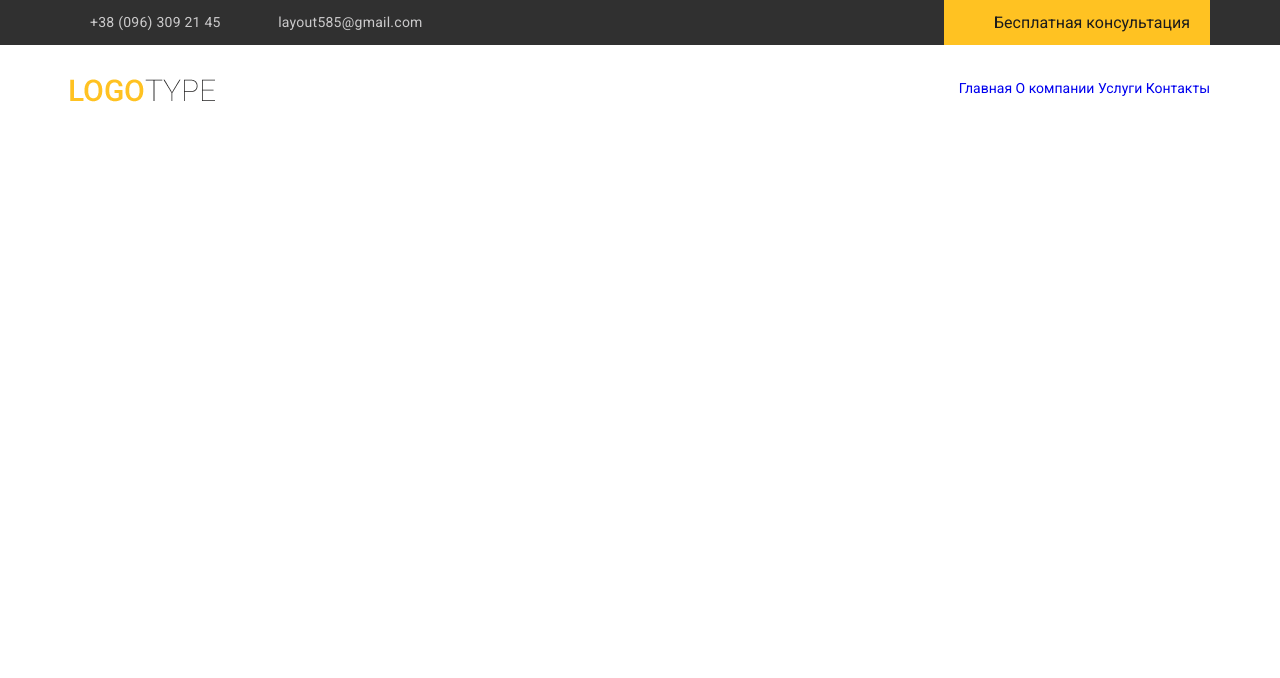
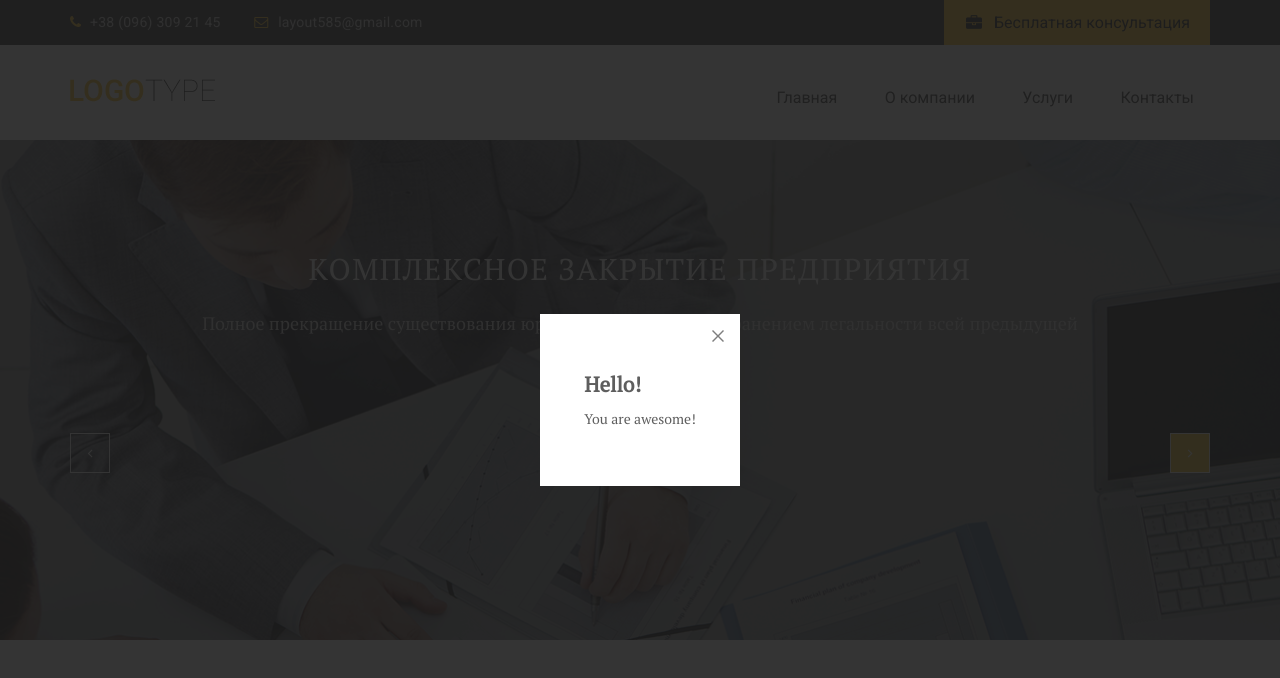
Before and after one commit to itsAlexey/Sites, a plain HTML site: page Сайт LogoType/index.html in a window 1280 px wide. Both pictures are taken after a click on the link "Бесплатная консультация". Drawn offline with nearby package versions, Linux system fonts and the light colour scheme.

Commit message:
Чекпоинт

```diff
--- /dev/null
+++ b/Сайт LogoType/CSS/fonts.css
@@ -0,0 +1,54 @@
+@font-face {
+  font-family: 'icomoon';
+  src:  url('../fonts/icomoon.eot?cjovjo');
+  src:  url('../fonts/icomoon.eot?cjovjo#iefix') format('embedded-opentype'),
+    url('../fonts/icomoon.ttf?cjovjo') format('truetype'),
+    url('../fonts/icomoon.woff?cjovjo') format('woff'),
+    url('../fonts/icomoon.svg?cjovjo#icomoon') format('svg');
+  font-weight: normal;
+  font-style: normal;
+  font-display: block;
+}
+
+[class^="icon-"], [class*=" icon-"] {
+  /* use !important to prevent issues with browser extensions that change fonts */
+  font-family: 'icomoon' !important;
+  speak: never;
+  font-style: normal;
+  font-weight: normal;
+  font-variant: normal;
+  text-transform: none;
+  line-height: 1;
+
+  /* Better Font Rendering =========== */
+  -webkit-font-smoothing: antialiased;
+  -moz-osx-font-smoothing: grayscale;
+}
+
+.icon-envelope-o:before {
+  content: "\f003";
+}
+.icon-check:before {
+  content: "\f00c";
+}
+.icon-map-marker:before {
+  content: "\f041";
+}
+.icon-phone:before {
+  content: "\f095";
+}
+.icon-briefcase:before {
+  content: "\f0b1";
+}
+.icon-angle-left:before {
+  content: "\f104";
+}
+.icon-angle-right:before {
+  content: "\f105";
+}
+.icon-quotes-right:before {
+  content: "\e978";
+}
+.icon-menu:before {
+  content: "\e9bd";
+}
--- /dev/null
+++ b/Сайт LogoType/CSS/slick.css
@@ -0,0 +1,119 @@
+/* Slider */
+.slick-slider
+{
+    position: relative;
+
+    display: block;
+    box-sizing: border-box;
+
+    -webkit-user-select: none;
+       -moz-user-select: none;
+        -ms-user-select: none;
+            user-select: none;
+
+    -webkit-touch-callout: none;
+    -khtml-user-select: none;
+    -ms-touch-action: pan-y;
+        touch-action: pan-y;
+    -webkit-tap-highlight-color: transparent;
+}
+
+.slick-list
+{
+    position: relative;
+
+    display: block;
+    overflow: hidden;
+
+    margin: 0;
+    padding: 0;
+}
+.slick-list:focus
+{
+    outline: none;
+}
+.slick-list.dragging
+{
+    cursor: pointer;
+    cursor: hand;
+}
+
+.slick-slider .slick-track,
+.slick-slider .slick-list
+{
+    -webkit-transform: translate3d(0, 0, 0);
+       -moz-transform: translate3d(0, 0, 0);
+        -ms-transform: translate3d(0, 0, 0);
+         -o-transform: translate3d(0, 0, 0);
+            transform: translate3d(0, 0, 0);
+}
+
+.slick-track
+{
+    position: relative;
+    top: 0;
+    left: 0;
+
+    display: block;
+    margin-left: auto;
+    margin-right: auto;
+}
+.slick-track:before,
+.slick-track:after
+{
+    display: table;
+
+    content: '';
+}
+.slick-track:after
+{
+    clear: both;
+}
+.slick-loading .slick-track
+{
+    visibility: hidden;
+}
+
+.slick-slide
+{
+    display: none;
+    float: left;
+
+    height: 100%;
+    min-height: 1px;
+}
+[dir='rtl'] .slick-slide
+{
+    float: right;
+}
+.slick-slide img
+{
+    display: block;
+}
+.slick-slide.slick-loading img
+{
+    display: none;
+}
+.slick-slide.dragging img
+{
+    pointer-events: none;
+}
+.slick-initialized .slick-slide
+{
+    display: block;
+}
+.slick-loading .slick-slide
+{
+    visibility: hidden;
+}
+.slick-vertical .slick-slide
+{
+    display: block;
+
+    height: auto;
+
+    border: 1px solid transparent;
+}
+.slick-arrow.slick-hidden {
+    display: none;
+}
--- a/Сайт LogoType/CSS/style.css
+++ b/Сайт LogoType/CSS/style.css
@@ -1,4 +1,5 @@
 * {
+  outline: none;
   box-sizing: border-box;
 }
 a {
@@ -44,30 +45,160 @@ body {
   background-color: #ffc222;
   padding: 5px 20px 4px 50px;
   font-size: 16px;
+  position: relative;
+}
+.header__btn::before {
+  content: "\f0b1";
+  font-family: "icomoon";
+  position: absolute;
+  left: 22px;
+  color: #1b1b1b;
 }
 .header__phone,
 .header__email {
   color: #cbcacb;
   letter-spacing: 0.25px;
   line-height: 45px;
+  position: relative;
 }
 .header__phone {
   padding-left: 20px;
   padding-right: 30px;
 }
+.header__phone::before {
+  content: "\f095";
+  font-family: "icomoon";
+  position: absolute;
+  left: 0;
+  color: #ffc222;
+}
 .header__email {
   padding-left: 24px;
+}
+.header__email::before {
+  content: "\f003";
+  font-family: "icomoon";
+  position: absolute;
+  left: 0;
+  color: #ffc222;
 }
 .header__content {
   padding: 34px 0px 23px;
 }
 .header__content-inner {
-    display: flex;
-    justify-content: space-between;
+  display: flex;
+  justify-content: space-between;
 }
 .menu li {
   display: inline-block;
 }
+.menu a {
+  color: #323232;
+  font-size: 16px;
+  line-height: 36px;
+  border: 1px solid transparent;
+  padding-left: 17px;
+  padding-right: 15px;
+}
+.menu a:hover {
+  border-color: #ffc222;
+  transition: all 0.5s;
+}
+.menu li + li {
+  padding-left: 10px;
+}
+#modal {
+  display: none;
+}
+.slider {
+  background-image: url(../img/slider_fon.jpg);
+  background-repeat: no-repeat;
+  background-size: cover;
+  background-position: center;
+  min-height: 500px;
+}
+.slider__inner {
+  text-align: center;
+  padding: 110px;
+  min-width: 665px;
+  margin: 0 auto;
+}
+.slider__title {
+  text-transform: uppercase;
+  font-size: 30px;
+  line-height: 1.3;
+  color: white;
+  font-weight: 500;
+  letter-spacing: 1.5px;
+  margin-bottom: 22px;
+}
+.slider__text {
+  font-size: 18px;
+  line-height: 24px;
+  color: #d3d2d2;
+  margin-bottom: 50px;
+}
+.slider__btn {
+  font-size: 14px;
+  line-height: 24px;
+  color: #fff;
+  font-weight: 500;
+  border: 1px solid #ffc222;
+  border-right: 21px solid #ffc222;
+  padding: 7px 20px;
+  font-family: "Roboto", sans-serif;
+}
+.default__btn {
+  font-size: 14px;
+  line-height: 24px;
+  color: #fff;
+  font-weight: 500;
+  border: 1px solid #ffc222;
+  border-right: 21px solid #ffc222;
+  padding: 7px 20px;
+  font-family: "Roboto", sans-serif;
+}
+.default__btn::after {
+  content: "\f105";
+  position: absolute;
+  font-family: "icomoon";
+  padding-left: 28px;
+}
+.slider_inner {
+  position: relative;
+}
+.slick-btn {
+  position: absolute;
+  top: 70%;
+  height: 40px;
+  width: 40px;
+  border: 1px solid #fff;
+  /* background-color: transparent; Не обязательно*/
+  z-index: 2;
+  cursor: pointer;
+  outline: none;
+  background-color: #f3c222;
+}
+.slick-next {
+  right: 0%;
+}
+.slick-prev {
+  left: 0%;
+}
+.slick-btn.slick-disabled {
+  cursor: default;
+  background-color: transparent;
+}
+.slick-next:before {
+  font-family: "icomoon";
+  color: #fff;
+  content: "\f105";
+}
+.slick-prev:before {
+  font-family: "icomoon";
+  color: #fff;
+  content: "\f104";
+}
 
 /* font-family: 'PT Serif', serif;
-  font-family: 'Roboto', sans-serif; */
+   */
--- /dev/null
+++ b/Сайт LogoType/JS/main.js
@@ -0,0 +1,7 @@
+$(function () {
+    $('.slider__inner').slick({
+        nextArrow: '<button type="button" class="slick-btn slick-next"></button>',
+        prevArrow: '<button type="button" class="slick-btn slick-prev"></button>',
+        infinite: false
+    });
+});
--- a/Сайт LogoType/index.html
+++ b/Сайт LogoType/index.html
@@ -6,8 +6,12 @@
     <title>Document</title>
     <link
       href="https://fonts.googleapis.com/css2?family=PT+Serif&family=Roboto:wght@400;500&display=swap"
-      rel="stylesheet"/>
+      rel="stylesheet"
+    />
+    <link rel="stylesheet" href="CSS/slick.css" />
     <link rel="stylesheet" href="CSS/normalize.css" />
+    <link rel="stylesheet" href="CSS/fonts.css" />
+    <link rel="stylesheet" href="CSS/jquery.fancybox.min.css" />
     <link rel="stylesheet" href="CSS/style.css" />
   </head>
   <body>
@@ -16,9 +20,16 @@
         <div class="container">
           <div class="header__contacts">
             <a class="header__phone" href="tel:380963092145"
-              >+38 (096) 309 21 45</a>
+              >+38 (096) 309 21 45</a
+            >
             <a class="header__email" href="#">layout585@gmail.com </a>
-            <a class="header__btn" href="#">Бесплатная консультация</a>
+            <a
+              data-fancybox
+              data-src="#modal"
+              href="javascript:;"
+              class="header__btn"
+              >Бесплатная консультация</a
+            >
           </div>
         </div>
       </div>
@@ -42,5 +53,69 @@
         </div>
       </div>
     </header>
+    <section class="slider">
+      <div class="container">
+        <div class="slider__inner">
+          <div class="slider__item">
+            <div class="slider__item-content">
+              <div class="slider__title">КОМПЛЕКСНОЕ ЗАКРЫТИЕ ПРЕДПРИЯТИЯ</div>
+              <div class="slider__text">
+                Полное прекращение существования юридического лица с сохранением
+                легальности всей предыдущей деятельности.
+              </div>
+            </div>
+            <a
+              data-fancybox
+              data-src="#modal"
+              href="javascript:;"
+              class="slider__btn default__btn"
+              >Оставить заявку</a
+            >
+          </div>
+          <div class="slider__item">
+            <div class="slider__item-content">
+              <div class="slider__title">КОМПЛЕКСНОЕ ЗАКРЫТИЕ ПРЕДПРИЯТИЯ</div>
+              <div class="slider__text">
+                Полное прекращение существования юридического лица с сохранением
+                легальности всей предыдущей деятельности.
+              </div>
+            </div>
+            <a
+              data-fancybox
+              data-src="#modal"
+              href="javascript:;"
+              class="slider__btn default__btn"
+              >Оставить заявку</a
+            >
+          </div>
+          <div class="slider__item">
+            <div class="slider__item-content">
+              <div class="slider__title">КОМПЛЕКСНОЕ ЗАКРЫТИЕ ПРЕДПРИЯТИЯ</div>
+              <div class="slider__text">
+                Полное прекращение существования юридического лица с сохранением
+                легальности всей предыдущей деятельности.
+              </div>
+            </div>
+            <a
+              data-fancybox
+              data-src="#modal"
+              href="javascript:;"
+              class="slider__btn default__btn"
+              >Оставить заявку</a
+            >
+          </div>
+        </div>
+      </div>
+    </section>
+
+    <div id="modal">
+      <h2>Hello!</h2>
+      <p>You are awesome!</p>
+    </div>
+
+    <script src="https://ajax.googleapis.com/ajax/libs/jquery/3.5.1/jquery.min.js"></script>
+    <script src="JS/jquery.fancybox.min.js"></script>
+    <script src="JS/main.js"></script>
+    <script src="JS/slick.min.js"></script>
   </body>
 </html>
```
Also changed, not shown: Сайт LogoType/CSS/jquery.fancybox.min.css (added), Сайт LogoType/JS/jquery.fancybox.min.js (added), Сайт LogoType/JS/slick.min.js (added), Сайт LogoType/fonts/icomoon.ttf (added), Сайт LogoType/fonts/icomoon.woff (added), Сайт LogoType/img/slider_fon.jpg (added), 2 other files. Lines whose indentation alone changed are shown as unchanged.
